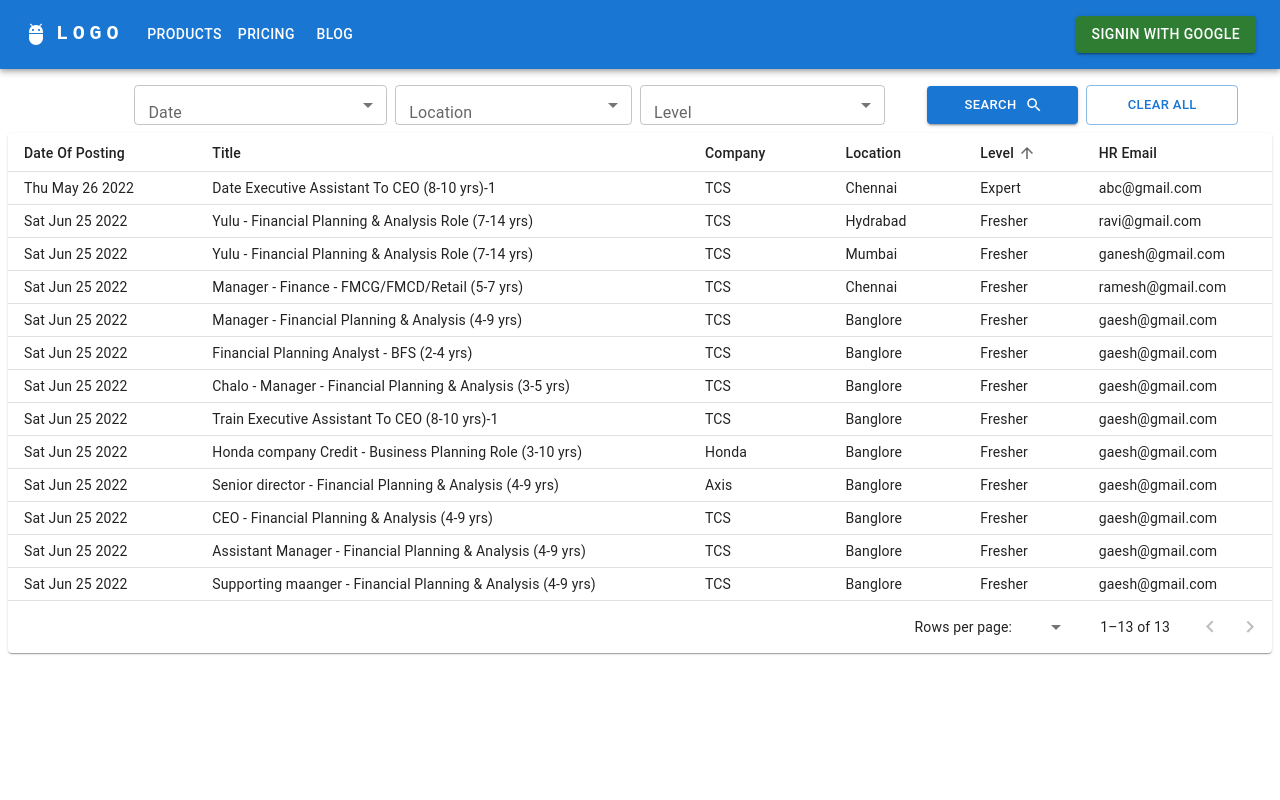
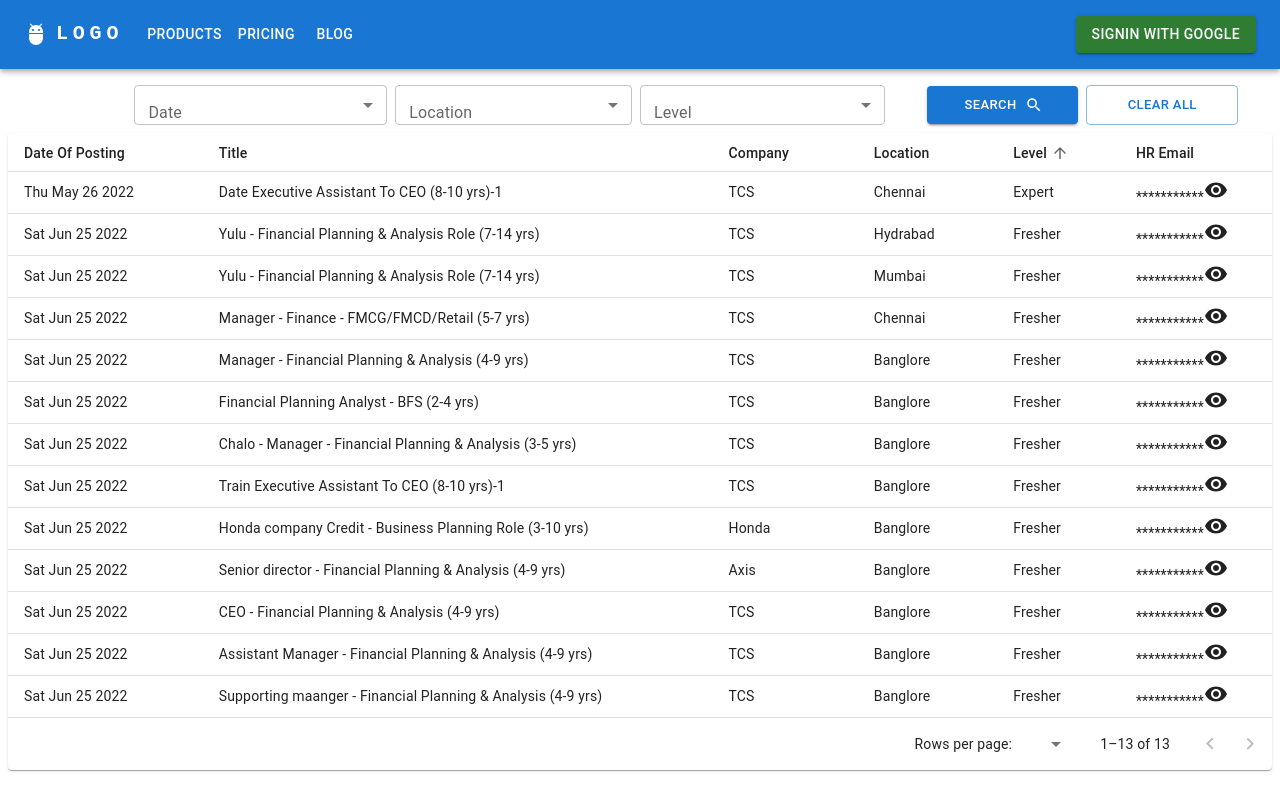
Before and after one commit to ymdahake/jobportal, a React (Create React App) app: page / in a window 1280 px wide. Built offline with nearby package versions, Linux system fonts and the light colour scheme.

Commit message:
masking unmasking feature added

```diff
--- a/src/components/JobTable/JobTable.tsx
+++ b/src/components/JobTable/JobTable.tsx
@@ -131,12 +131,20 @@ export default function JobTable() {
 
   React.useEffect(() => {
     ///For mock local data uncomment below code
-   setRows(jobsData);
+    let alteredJobsData:any = jobsData;
+    jobsData.map((data,index)=>{
+      alteredJobsData[index].masked = true;
+    });
+   setRows(alteredJobsData);
    setFilterdRows(jobsData);
 ///for firebase data uncomment below code
     // GetAllJobData().then((result) => {
-    //   console.log("setting the rows",result)
-    //   setRows(result);
+    //   console.log("setting the rows",result);
+    //   let actualData:any = result;
+    //   actualData.map((data:any,index:number)=>{
+    //     actualData[index].masked = true;
+    //   });
+    //   setRows(actualData);
     //   setFilterdRows(result);
     // });
   },[]);
@@ -201,6 +209,16 @@ export default function JobTable() {
     setselectedfilters({...FiltersIntialState})
     setFilterdRows(rows);
     console.log("POST clearThese are selected filters : ",selectedfilters)
+  }
+
+  const onUnmaskingEmail = (data:any) => {
+    const currentData:any = filteredRows.slice();
+    currentData.map((value:any,index:number)=>{
+      if(data.jobId == value.jobId){
+        currentData[index].masked = false
+      }
+    });
+    setFilterdRows(currentData);
   }
   return (
     <Box>
@@ -291,7 +309,7 @@ export default function JobTable() {
                 .slice(page * rowsPerPage, page * rowsPerPage + rowsPerPage)
                 .sort(getComparator(order, orderBy))
                 .map((row) => {
-                  return <JobTableRow tableColumns={columns} row={row} />;
+                  return <JobTableRow tableColumns={columns} row={row} onDataChange = {(data)=>onUnmaskingEmail(data)}/>;
                 })}
             </TableBody>
           </Table>
--- a/src/components/JobTableRow/JobTableRow.tsx
+++ b/src/components/JobTableRow/JobTableRow.tsx
@@ -3,22 +3,40 @@ import TableRow from '@mui/material/TableRow';
 import TableCell from '@mui/material/TableCell';
 import {Data} from '../../models/Job'
 import { Column } from '../../models/JobTableColumns';
+import VisibilityIcon from '@mui/icons-material/Visibility';
 
 interface JobTableRowProps{
     tableColumns:Column[];
-    row:Data;
+    row:any;
+    onDataChange: (data:any) => void;
 }
 
-export default function JobTableRow({tableColumns,row}:JobTableRowProps) {
+export default function JobTableRow({tableColumns,row,onDataChange}:JobTableRowProps) {
+
+  const onIconClick = (data:any) => {
+    onDataChange(data)
+  }
   return (
     <TableRow hover role="checkbox" tabIndex={-1} key={row.jobId}>
-    {tableColumns.map((column) => {
+    {tableColumns.map((column,index:number) => {
       const value = row[column.id];
       return (
+        column.id == 'hrEmail' ?
         <TableCell key={column.id} align={column.align}>
-          {column.format && typeof value === 'number'
-            ? column.format(value)
-            : value}
+          {row.masked ?
+          <>
+            ***********
+            <VisibilityIcon onClick = {()=>onIconClick(row)} style={{cursor:'pointer'}}/>
+          </> :
+            column.format && typeof value === 'number'
+            ? <a style={{textDecoration:'underline',cursor:'pointer'}}>{column.format(value)}</a>
+            : <a style={{textDecoration:'underline',cursor:'pointer'}}>{value}</a>
+          }
+        </TableCell> :
+        <TableCell key={column.id} align={column.align}>
+        {column.format && typeof value === 'number'
+          ? column.format(value)
+          : value}
         </TableCell>
       );
     })}
```
